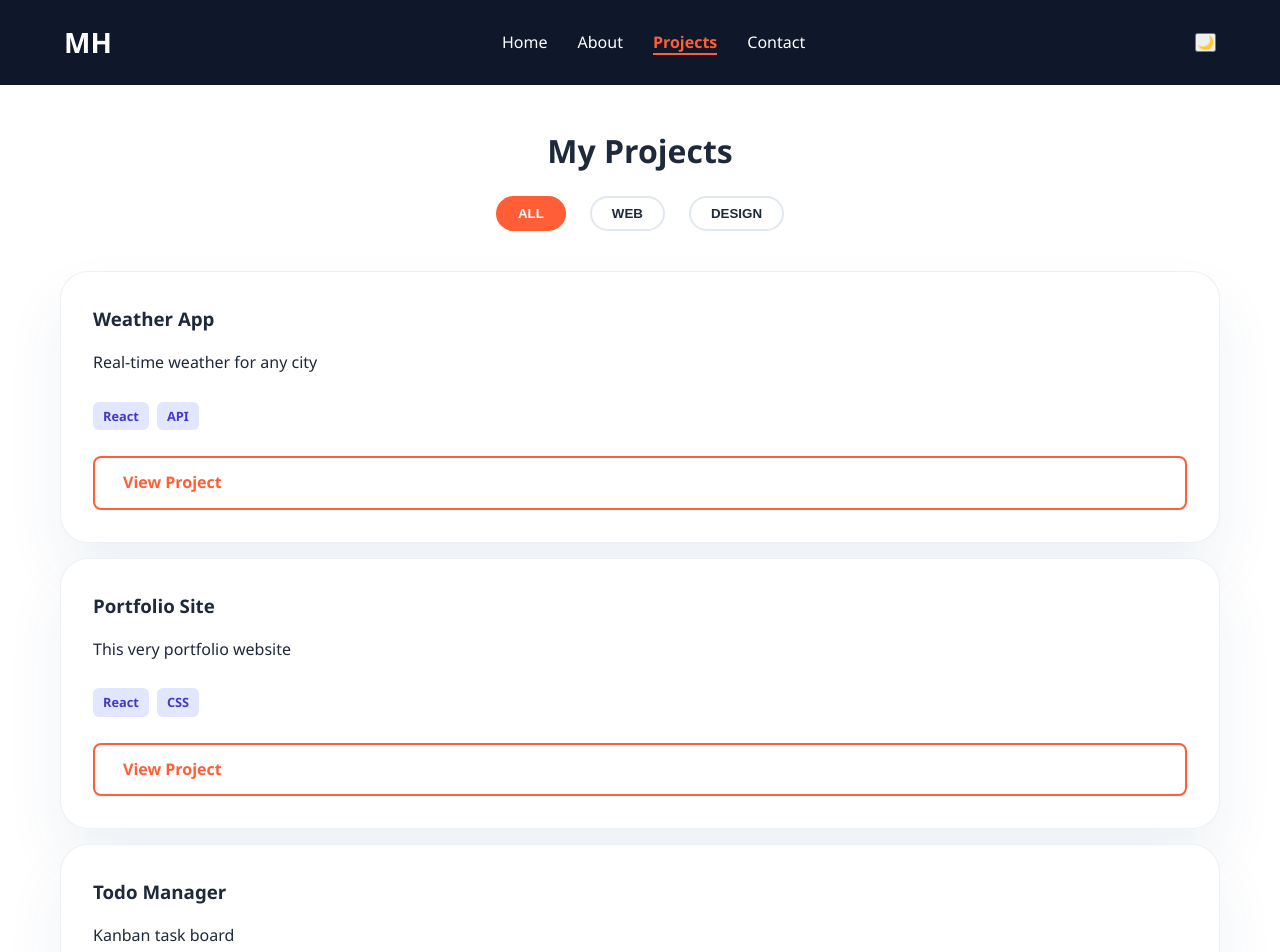
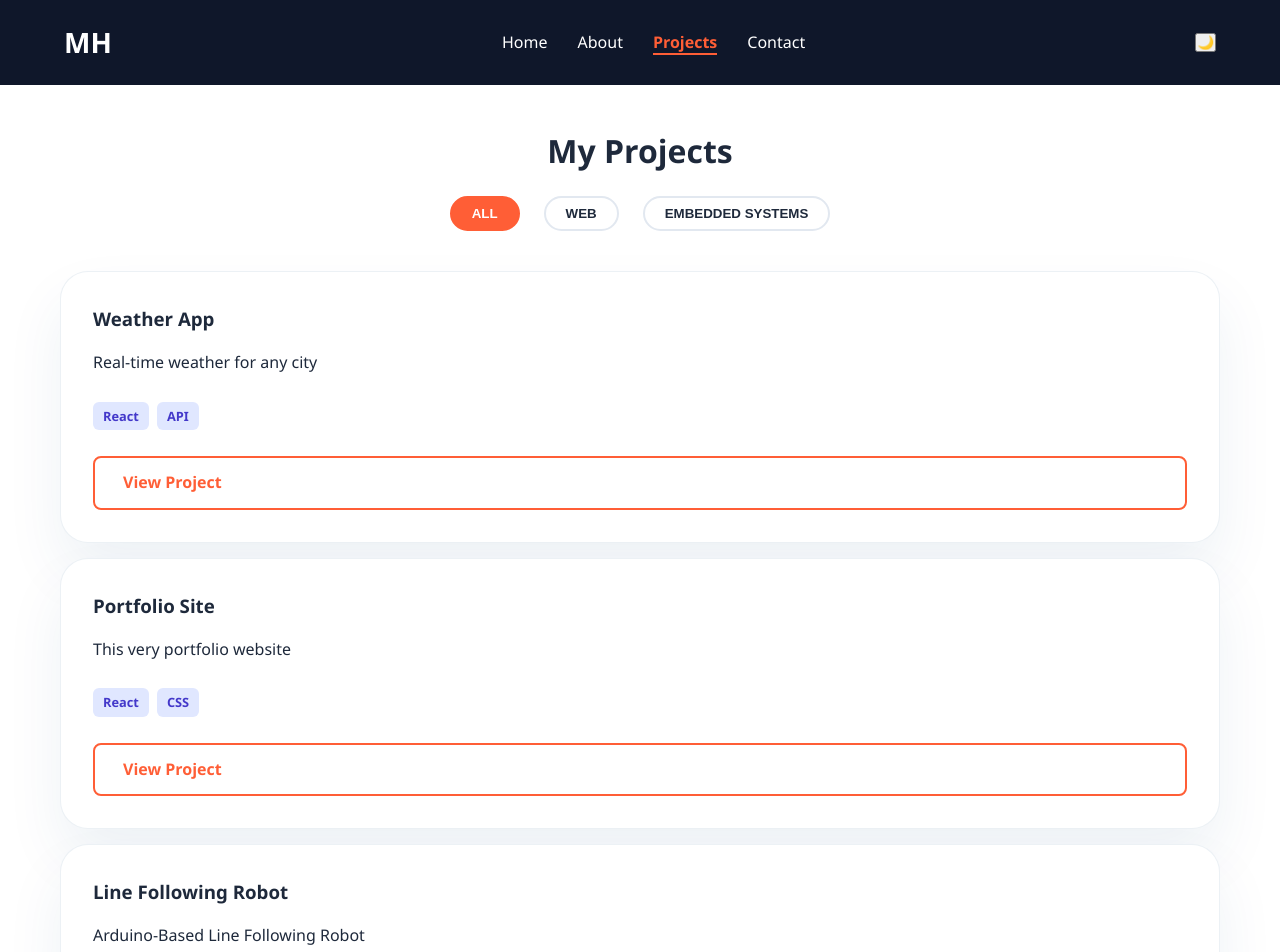
Before and after one commit to manoj18-sys/react-portfolio, a React (Vite) app: page /projects in a window 1280 px wide. Shown: the top 952 px of the page. Built offline with nearby package versions, Linux system fonts and the light colour scheme.

Commit message:
Day15_changes

```diff
--- a/src/data/projects.js
+++ b/src/data/projects.js
@@ -1,4 +1,4 @@
-export const categories = ['all', 'web', 'design'];
+export const categories = ['all', 'web', 'Embedded systems'];
 
 export const projectsData = [
 {
@@ -20,16 +20,16 @@ longDesc: 'A multi-page React portfolio with routing, dark mode, and live GitHub
 tech: ['React', 'CSS'],
 category: 'web',
 featured: true,
-liveUrl: '#',
-githubUrl: '#'
+liveUrl: 'https://manojh-portfolio.netlify.app/',
+githubUrl: 'https://github.com/manoj18-sys/react-portfolio'
 },
 {
 id: 3,
-title: 'Todo Manager',
-description: 'Kanban task board',
-longDesc: 'A full-featured task manager with columns and drag-and-drop support.',
-tech: ['JavaScript', 'HTML'],
-category: 'design',
+title: 'Line Following Robot',
+description: 'Arduino-Based Line Following Robot',
+longDesc: 'A robot that follows a particular path without any external controller',
+tech: ['C++', 'Arduino API','Embedded Programming'],
+category: 'Embedded systems',
 featured: false,
 liveUrl: '#',
 githubUrl: '#'
--- a/src/pages/ProjectDetails.css
+++ b/src/pages/ProjectDetails.css
@@ -58,6 +58,11 @@
   color: var(--primary);
 }
 
+.btn-outline:hover{
+  background-color: var(--primary);
+  color:#ffffff;
+}
+
 @media (max-width: 700px) {
   .project-details-header h1 {
     font-size: 2.25rem;
```
